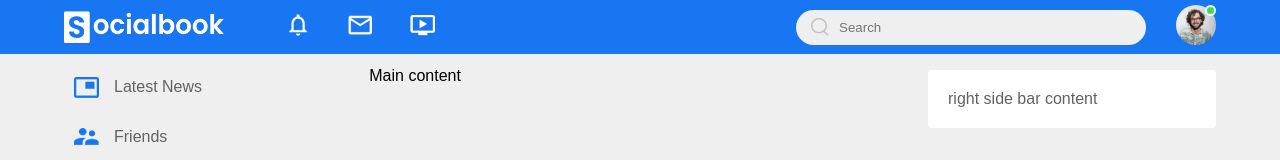
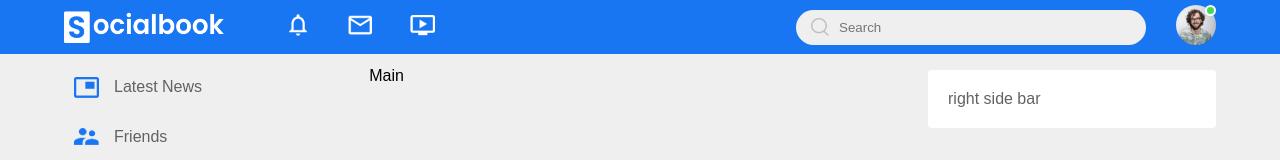
Before and after one commit to chanakyafintech/HTML-CSS-LIVE-SESSION, a plain HTML site: page index.html in a window 1280 px wide. Shown: the top 160 px of the page. Drawn offline with Linux system fonts and the light colour scheme.

Commit message:
wii be create

```diff
--- a/index.html
+++ b/index.html
@@ -91,10 +91,10 @@
         </div>
         </div>
         <div class="main-content">
-            <span>Main content</span>
+            <span>Main</span>
         </div>
         <div class="right-sidebar">
-             <span>right side bar content</span>
+             <span>right side bar</span>
         </div>
 
         </div>
```
